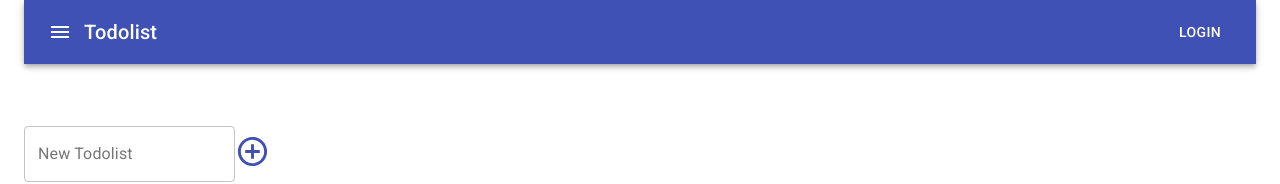
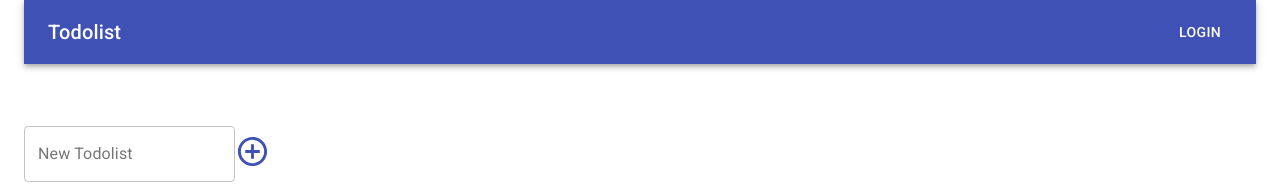
Before and after one commit to zanzipanziby/todolist-redux-handmade, a React (Create React App) app: page / in a window 1280 px wide. Shown: the top 184 px of the page. Built offline with nearby package versions, Linux system fonts and the light colour scheme.

Commit message:
menu-update

```diff
--- a/src/Components/ToolbarComponent.tsx
+++ b/src/Components/ToolbarComponent.tsx
@@ -10,9 +10,6 @@ export const ToolbarComponent = (props: ToolbarComponentPropsType) => {
         <AppBar position="static">
             <Toolbar style={{display: "flex", justifyContent: 'space-between'}}>
                 <Box style={{display: 'flex', alignItems: 'center'}}>
-                    <IconButton edge="start" color="inherit" aria-label="menu">
-                        <MenuIcon/>
-                    </IconButton>
                     <Typography variant="h6">
                         Todolist
                     </Typography>
```
